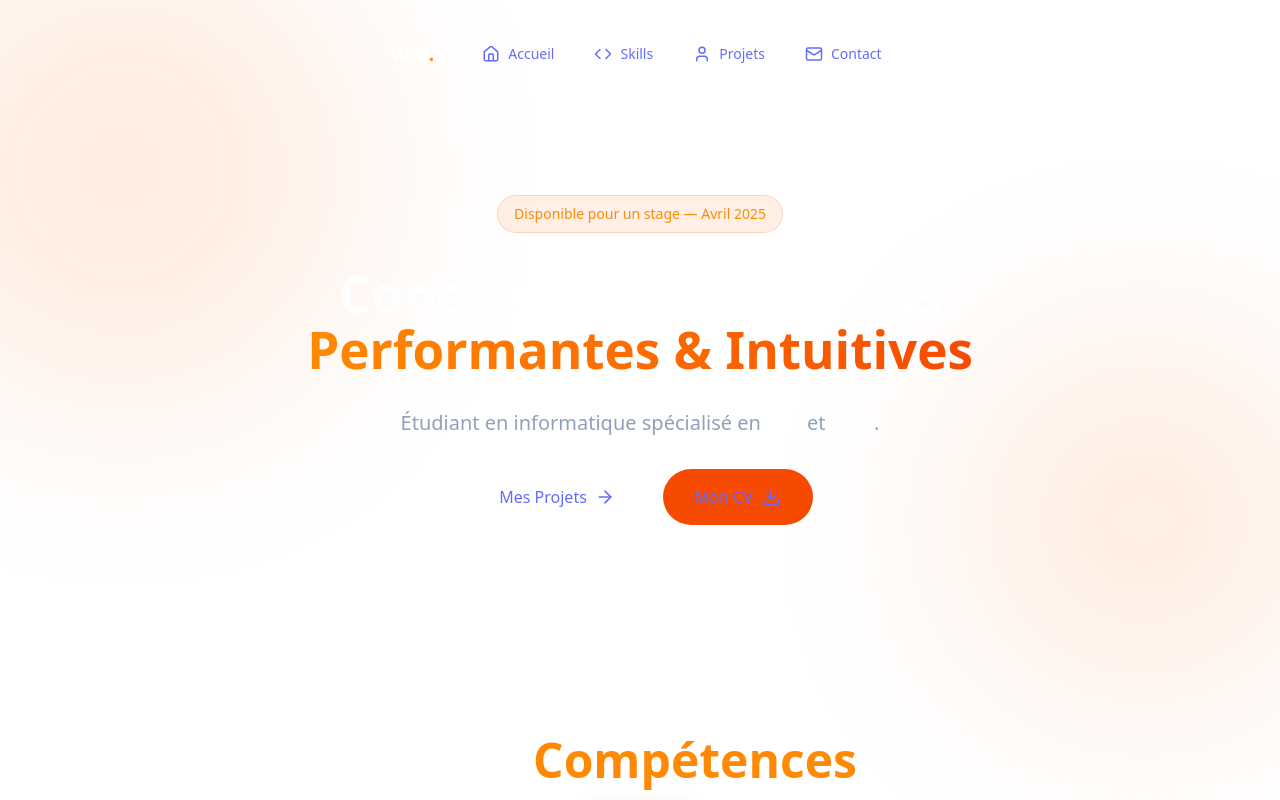
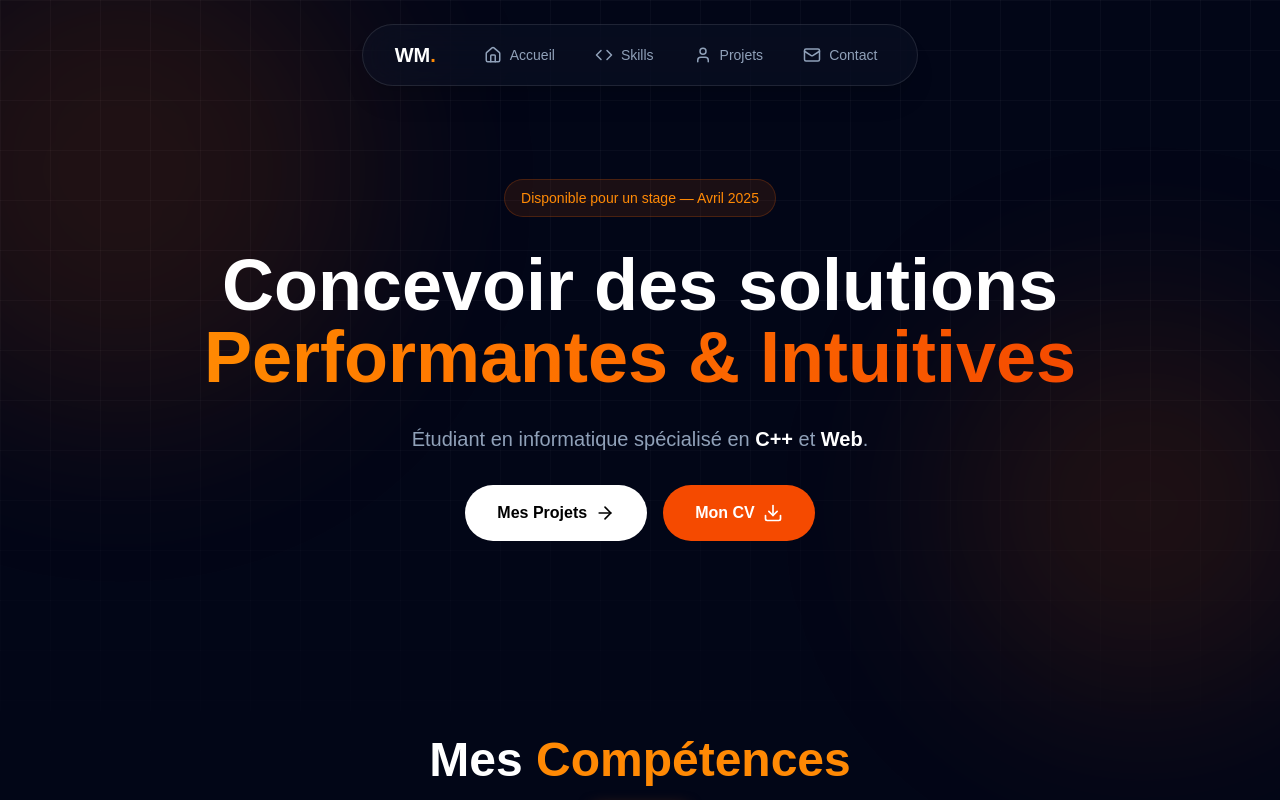
Before and after one commit to MoussaouiWassime/portfolio-react, a React (Vite) app: page / in a window 1280 px wide. Shown: the top 800 px of the page. Built offline with nearby package versions, Linux system fonts and the light colour scheme.

Commit message:
feat : update CSS styles for improved theming and layout; add custom scrollbar and button styles

```diff
--- a/src/index.css
+++ b/src/index.css
@@ -1,70 +1,77 @@
 @import "tailwindcss";
 
-:root {
-  font-family: system-ui, Avenir, Helvetica, Arial, sans-serif;
-  line-height: 1.5;
-  font-weight: 400;
+@theme {
+  --font-sans: 'Outfit', sans-serif;
 
-  color-scheme: light dark;
-  color: rgba(255, 255, 255, 0.87);
-  background-color: #242424;
-
-  font-synthesis: none;
-  text-rendering: optimizeLegibility;
-  -webkit-font-smoothing: antialiased;
-  -moz-osx-font-smoothing: grayscale;
+  --color-bg-dark: #020617;
+  --color-surface: #0f172a;
+  --color-primary: #f97316;
+  --color-primary-glow: rgba(249, 115, 22, 0.5);
+  --color-secondary: #fb923c;
+  --animate-float: float 6s ease-in-out infinite;
 }
 
-a {
-  font-weight: 500;
-  color: #646cff;
-  text-decoration: inherit;
-}
-a:hover {
-  color: #535bf2;
+@theme {
+  --color-primary: theme('colors.orange.500');
+  --color-primary-hover: theme('colors.orange.600');
+
+  --bg-page: theme('colors.slate.950');
+  --bg-card: theme('colors.slate.900');
 }
 
+@layer base {
   body {
-  margin: 0;
-  display: flex;
-  place-items: center;
-  min-width: 320px;
-  min-height: 100vh;
+    background-color: var(--color-bg-dark);
+    color: #e2e8f0;
+    font-family: var(--font-sans), serif;
+    overflow-x: hidden;
   }
 
-h1 {
-  font-size: 3.2em;
-  line-height: 1.1;
+  ::-webkit-scrollbar {
+    width: 8px;
+  }
+  ::-webkit-scrollbar-track {
+    background: var(--color-bg-dark);
+  }
+  ::-webkit-scrollbar-thumb {
+    background: #1e293b;
+    border-radius: 4px;
+  }
+  ::-webkit-scrollbar-thumb:hover {
+    background: var(--color-primary);
+  }
 }
 
-button {
-  border-radius: 8px;
-  border: 1px solid transparent;
-  padding: 0.6em 1.2em;
-  font-size: 1em;
-  font-weight: 500;
-  font-family: inherit;
-  background-color: #1a1a1a;
-  cursor: pointer;
-  transition: border-color 0.25s;
-}
-button:hover {
-  border-color: #646cff;
-}
-button:focus,
-button:focus-visible {
-  outline: 4px auto -webkit-focus-ring-color;
+@layer components {
+  .bg-grid {
+    background-size: 50px 50px;
+    background-image: linear-gradient(to right, rgba(255, 255, 255, 0.03) 1px, transparent 1px),
+    linear-gradient(to bottom, rgba(255, 255, 255, 0.03) 1px, transparent 1px);
+    mask-image: linear-gradient(to bottom, black 40%, transparent 100%);
   }
 
-@media (prefers-color-scheme: light) {
-  :root {
-    color: #213547;
-    background-color: #ffffff;
+  .glass-panel {
+    @apply bg-slate-900/40 backdrop-blur-xl border border-white/10 shadow-xl;
   }
-  a:hover {
-    color: #747bff;
+
+  .text-gradient {
+    @apply bg-clip-text text-transparent bg-linear-to-r from-orange-400 via-orange-500 to-orange-600;
   }
-  button {
-    background-color: #f9f9f9;
+
+  .input-field {
+    @apply w-full px-4 py-3 bg-slate-900/50 border border-slate-700 rounded-xl
+    focus:outline-none focus:border-orange-400 focus:ring-1 focus:ring-orange-400
+    text-white placeholder-slate-600 transition-all resize-none;
+  }
+
+  .btn-primary {
+    @apply w-full py-4 bg-linear-to-r from-orange-500 to-orange-600 text-white font-bold
+    rounded-xl hover:shadow-lg hover:shadow-orange-500/25 transform hover:-translate-y-1
+    transition-all duration-200 flex items-center justify-center gap-2 disabled:opacity-50 disabled:cursor-not-allowed;
   }
 }
+
+@keyframes float {
+  0%, 100% { transform: translateY(0); }
+  50% { transform: translateY(-20px); }
+}
```
Lines whose indentation alone changed are shown as unchanged.
